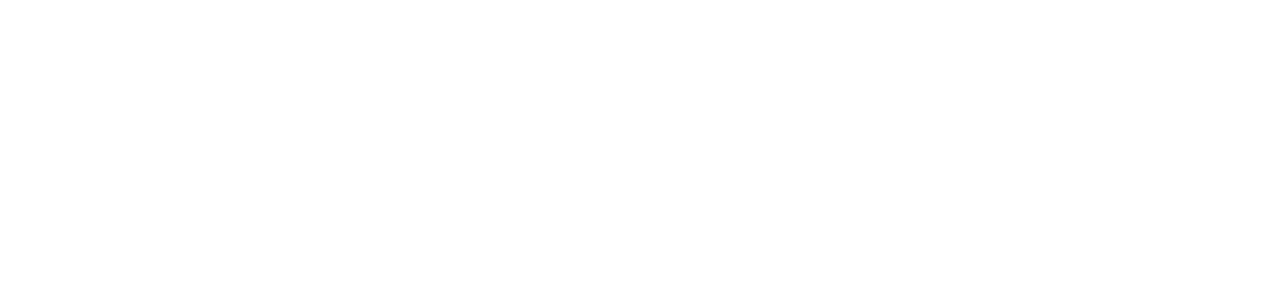
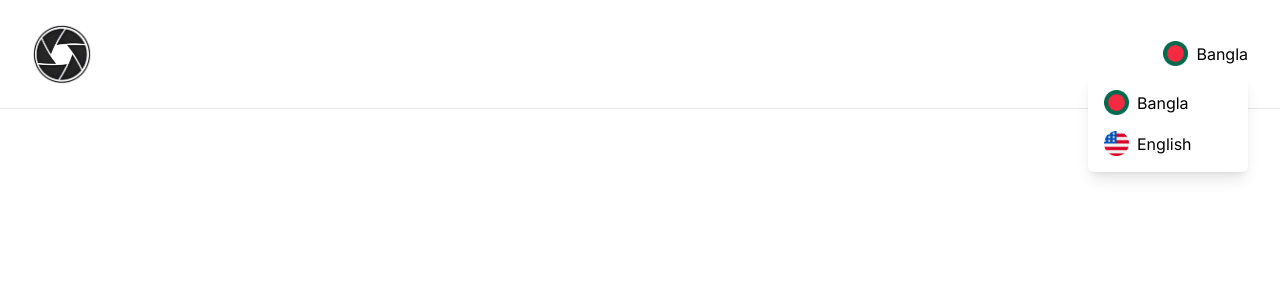
Before and after one commit to rirefat/shutterbloom, a Next.js app: page / in a window 1280 px wide. Shown: the top 300 px of the page. Built offline with nearby package versions, Linux system fonts and the light colour scheme.

Commit message:
update home layout and modify logo component

```diff
--- a/app/layout.js
+++ b/app/layout.js
@@ -1,5 +1,6 @@
 import { Inter } from "next/font/google";
 import "./globals.css";
+import Navbar from "@/components/Navbar";
 
 const inter = Inter({ subsets: ["latin"] });
 
@@ -11,7 +12,10 @@
 export default function RootLayout({ children }) {
   return (
     <html lang="en">
-      <body className={inter.className}>{children}</body>
+      <body className={inter.className}>
+        <Navbar/>
+        {children}
+        </body>
     </html>
   );
 }
--- a/components/Language.jsx
+++ b/components/Language.jsx
@@ -5,18 +5,18 @@
     return (
         <div className="relative">
             <button className="flex items-center gap-2">
-                <Image className="max-w-8" src="/bd.png" alt="bangla" />
+                <Image width={25} height={25} src="/bd.png" alt="bangla" />
                 Bangla
             </button>
 
             {/* dropdown  */}
             <div className="absolute right-0 top-full mt-2 w-40 rounded-md bg-white p-2 z-10 shadow-lg">
                 <li className="flex items-center gap-2 p-2 rounded-md cursor-pointer hover:bg-gray-100">
-                    <Image className="max-w-8" src="/bd.png" alt="bangla" />
+                    <Image width={25} height={25} src="/bd.png" alt="bangla" />
                     Bangla
                 </li>
                 <li className="flex items-center gap-2 p-2 rounded-md cursor-pointer hover:bg-gray-100">
-                    <Image className="max-w-8" src="/usa.png" alt="english" />
+                    <Image width={25} height={25} src="/usa.png" alt="english" />
                     English
                 </li>
             </div>
--- a/components/Logo.jsx
+++ b/components/Logo.jsx
@@ -5,7 +5,7 @@
   return (
     <Link href="/">
       <Image
-        className="max-w-[100px] md:max-w-[165px]"
+        className="max-w-[40px] md:max-w-[60px]"
         src="/logo.png"
         alt="Shutter Bloom"
         height={100}
```
